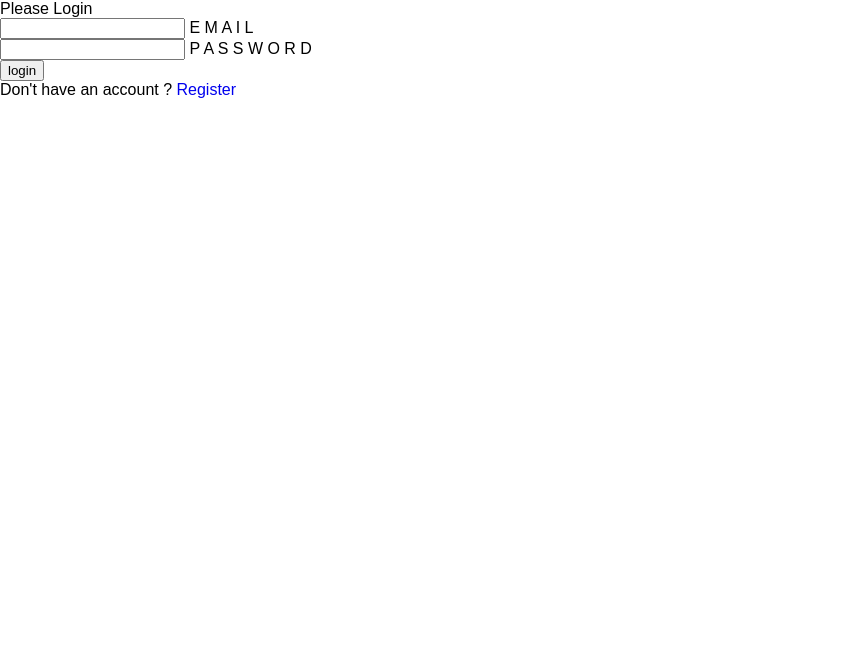
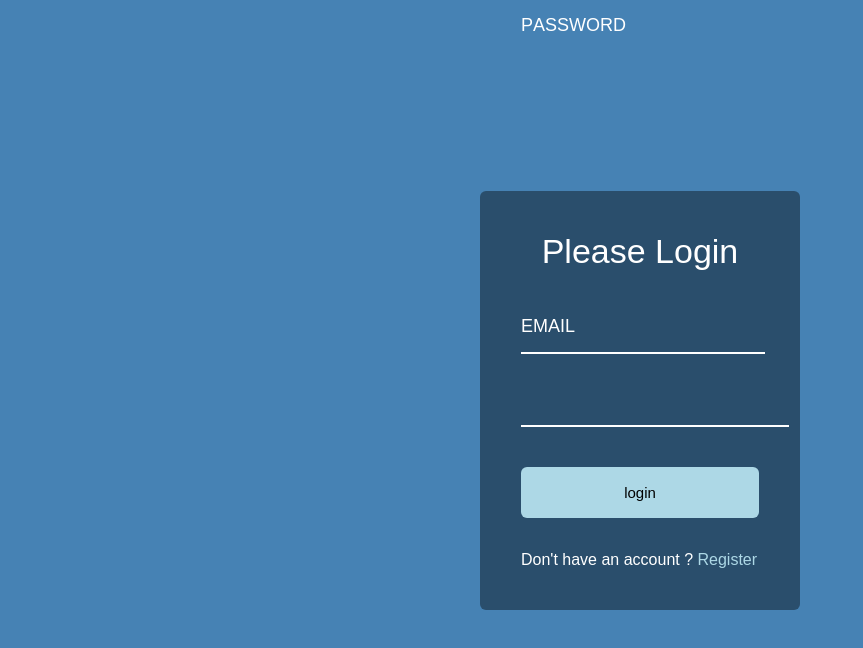
Before and after one commit to npankajaxioned/Placeholder, a plain HTML site: page index.html in a window 1280 px wide. Shown: the whole page, without its empty margins (0-863 px from the left). Drawn offline with Linux system fonts and the light colour scheme; files that its build step writes are made by us from their sources; files whose address does not match are found by name.

Commit message:
Done with css coding

```diff
--- a/assets/css/style.css
+++ b/assets/css/style.css
@@ -1,20 +1,97 @@
 @charset "utf-8";
+
 /* ==========================================================================
    1. CSS Reset Code
    ========================================================================== */
+
 
 /* 1.1. Eric Meyers Reset
    http://meyerweb.com/eric/tools/css/reset/
    v2.0 | 20110126
    License: none (public domain)
    ========================================================================== */
-html, body, div, span, applet, object, iframe, h1, h2, h3, h4, h5, h6, p,
-blockquote, pre, a, abbr, acronym, address, big, cite, code, del, dfn, em, img,
-ins, kbd, q, s, samp, small, strike, strong, sub, sup, tt, var, b, u, i, center,
-dl, dt, dd, ol, ul, li, fieldset, form, label, legend, table, caption, tbody,
-tfoot, thead, tr, th, td, article, aside, canvas, details, embed, figure,
-figcaption, footer, header, hgroup, menu, nav, output, ruby, section, summary,
-time, mark, audio, video {
+
+html,
+body,
+div,
+span,
+applet,
+object,
+iframe,
+h1,
+h2,
+h3,
+h4,
+h5,
+h6,
+p,
+blockquote,
+pre,
+a,
+abbr,
+acronym,
+address,
+big,
+cite,
+code,
+del,
+dfn,
+em,
+img,
+ins,
+kbd,
+q,
+s,
+samp,
+small,
+strike,
+strong,
+sub,
+sup,
+tt,
+var,
+b,
+u,
+i,
+center,
+dl,
+dt,
+dd,
+ol,
+ul,
+li,
+fieldset,
+form,
+label,
+legend,
+table,
+caption,
+tbody,
+tfoot,
+thead,
+tr,
+th,
+td,
+article,
+aside,
+canvas,
+details,
+embed,
+figure,
+figcaption,
+footer,
+header,
+hgroup,
+menu,
+nav,
+output,
+ruby,
+section,
+summary,
+time,
+mark,
+audio,
+video {
     margin: 0;
     padding: 0;
     border: 0;
@@ -23,20 +100,40 @@ time, mark, audio, video {
     vertical-align: baseline;
 }
 
+
 /* HTML5 display-role reset for older browsers */
-article, aside, details, figcaption, figure,
-footer, header, hgroup, menu, nav, section {
+
+article,
+aside,
+details,
+figcaption,
+figure,
+footer,
+header,
+hgroup,
+menu,
+nav,
+section {
     display: block;
 }
 
+
 /* Force scrollbar */
-html { overflow-y: scroll; }
+
+html {
+    overflow-y: scroll;
+}
+
 
 /* Align radios and text inputs with their label */
 
-input[type='radio'] { vertical-align: text-bottom; }
+input[type='radio'] {
+    vertical-align: text-bottom;
+}
+
 
 /* Hand cursor on clickable input elements */
+
 label,
 input[type='button'],
 input[type='submit'],
@@ -50,7 +147,9 @@ strong {
     font-size: inherit;
 }
 
-em { font-style: italic; }
+em {
+    font-style: italic;
+}
 
 img {
     width: 100%;
@@ -66,8 +165,14 @@ sup {
     line-height: 0;
 }
 
-sup { top: -.7em; }
-sub { bottom: -.25em; }
+sup {
+    top: -.7em;
+}
+
+sub {
+    bottom: -.25em;
+}
+
 
 /* 1.2. Clear Fix
    ========================== */
@@ -78,10 +183,14 @@ sub { bottom: -.25em; }
     content: " ";
 }
 
-.cf:after { clear: both; }
-.cf { *zoom: 1; }
+.cf:after {
+    clear: both;
+}
 
-/*for all*/
+.cf {
+    zoom: 1;
+}
+
 body {
     box-sizing: border-box;
     font-family: sans-serif;
@@ -97,58 +206,207 @@ li {
     list-style-type: none;
 }
 
-/*for wrapper*/
 .wrapper {
     max-width: 1360px;
     width: 86%;
     margin: 0 auto;
 }
-/*=================================
-  Header styling starts here
-=================================*/
 
-
-
-
-
-
-/*=================================
-  Header styling ends here
-=================================*/
 
 /*=================================
   main styling starts here
 =================================*/
 
+main {
+    height: 100vh;
+    display: flex;
+    justify-content: center;
+    align-items: center;
+    background-color: #4682B4;
+}
 
+.login-page {
+    padding: 41px;
+    flex-basis: 25%;
+    border-radius: 6px;
+    background-color: #2A4E6C;
+    box-sizing: border-box;
+}
 
+h1 {
+    margin-bottom: 30px;
+    color: #fff;
+    font-size: 34px;
+    text-align: center;
+}
 
+input {
+    width: 100%;
+    border: none;
+    display: block;
+    background-color: transparent;
+    color: #fff;
+    font-size: 18px;
+}
 
+input[type="email"],
+input[type="password"] {
+    padding: 15px;
+    border-bottom: 2px solid #fff;
+}
 
+input:focus {
+    outline: none;
+}
+
+.user-input {
+    width: 90%;
+    margin: 20px 0;
+    position: relative;
+    box-sizing: border-box;
+}
+
+label {
+    position: absolute;
+    top: 15px;
+    display: block;
+    cursor: pointer;
+}
+
+label span {
+    float: left;
+    color: #fff;
+    font-size: 18px;
+    transition: 4s;
+}
+
+.movespan {
+    animation: moveup 0.2s;
+    animation-fill-mode: forwards;
+    animation-timing-function: cubic-bezier(0, 0.7, 0.3, 1);
+    color: #ADD8E6;
+}
+
+.movedown {
+    animation: movedown 0.2s;
+    animation-fill-mode: forwards;
+    animation-timing-function: cubic-bezier(0, 0.7, 0.3, 1);
+}
+
+@keyframes moveup {
+    0% {
+        transform: translateY(0);
+    }
+    25% {
+        transform: translateY(-5px);
+    }
+    50% {
+        transform: translateY(-10px);
+    }
+    75% {
+        transform: translateY(-22px);
+    }
+    100% {
+        transform: translateY(-16px);
+    }
+}
+
+@keyframes movedown {
+    0% {
+        transform: translateY(-16px);
+    }
+    25% {
+        transform: translateY(-18px);
+    }
+    50% {
+        transform: translateY(-10px);
+    }
+    75% {
+        transform: translateY(6px);
+    }
+    100% {
+        transform: translateY(0);
+    }
+}
+
+.email label span:nth-child(2) {
+    animation-delay: 0.2s;
+}
+
+.email label span:nth-child(3) {
+    animation-delay: 0.3s;
+}
+
+.email label span:nth-child(4) {
+    animation-delay: 0.4s;
+}
+
+.email label span:nth-child(5) {
+    animation-delay: 0.5s;
+}
+
+.password label span:nth-child(2) {
+    animation-delay: 0.2s;
+}
+
+.password label span:nth-child(3) {
+    animation-delay: 0.3s;
+}
+
+.password label span:nth-child(4) {
+    animation-delay: 0.4s;
+}
+
+.password label span:nth-child(5) {
+    animation-delay: 0.5s;
+}
+
+.password label span:nth-child(6) {
+    animation-delay: 0.6s;
+}
+
+.password label span:nth-child(7) {
+    animation-delay: 0.7s;
+}
+
+.password label span:nth-child(8) {
+    animation-delay: 0.8s;
+}
+
+.login input[type="submit"] {
+    padding: 17px 0;
+    margin-top: 40px;
+    border-radius: 6px;
+    background-color: #ADD8E6;
+    color: #000;
+    font-size: 15px;
+}
+
+.register {
+    margin-top: 33px;
+    color: #fff;
+}
+
+.register a {
+    color: #ADD8E6;
+}
+
+.errormessage {
+    background-color: #ffff00;
+    color: #ff0000;
+}
 
 
 /*=================================
   main styling ends here
 =================================*/
 
+
 /*=================================
   footer styling starts here
 =================================*/
 
 
-
-
-
-
-
 /*=================================
   footer styling ends here
 =================================*/
-
-/*media query starts*/
-/*media query for 995px starts here*/
-@media only screen and (max-width: 995px) {
-
-
-
-}
```
Lines whose indentation alone changed are shown as unchanged.
